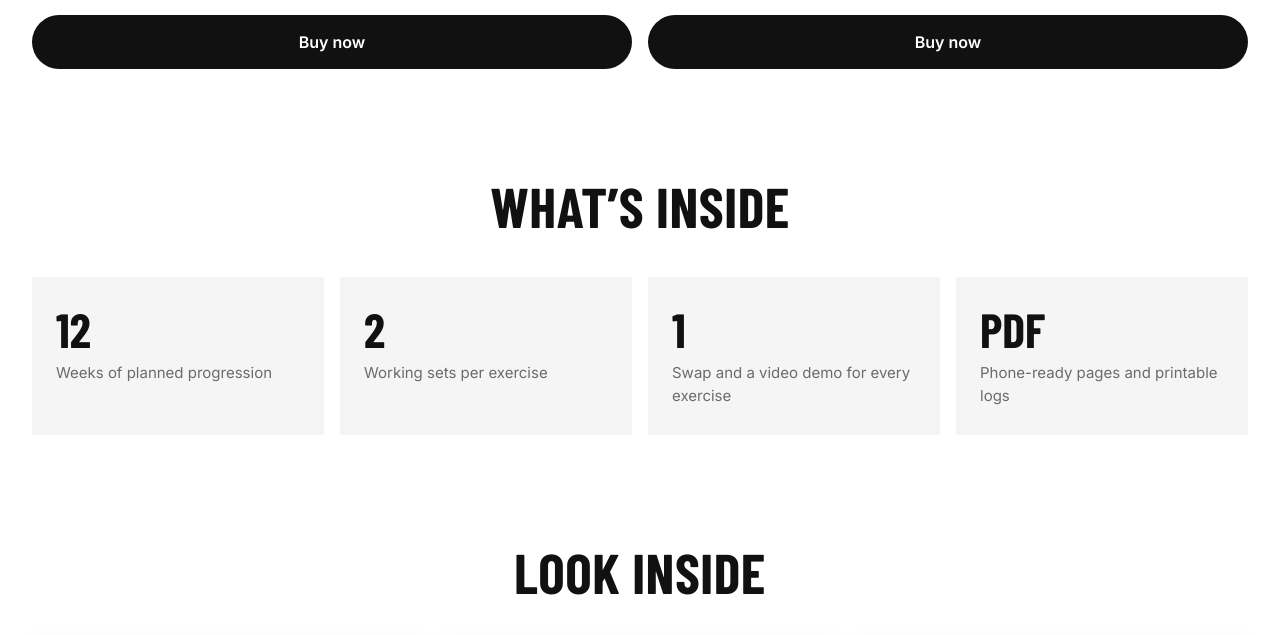
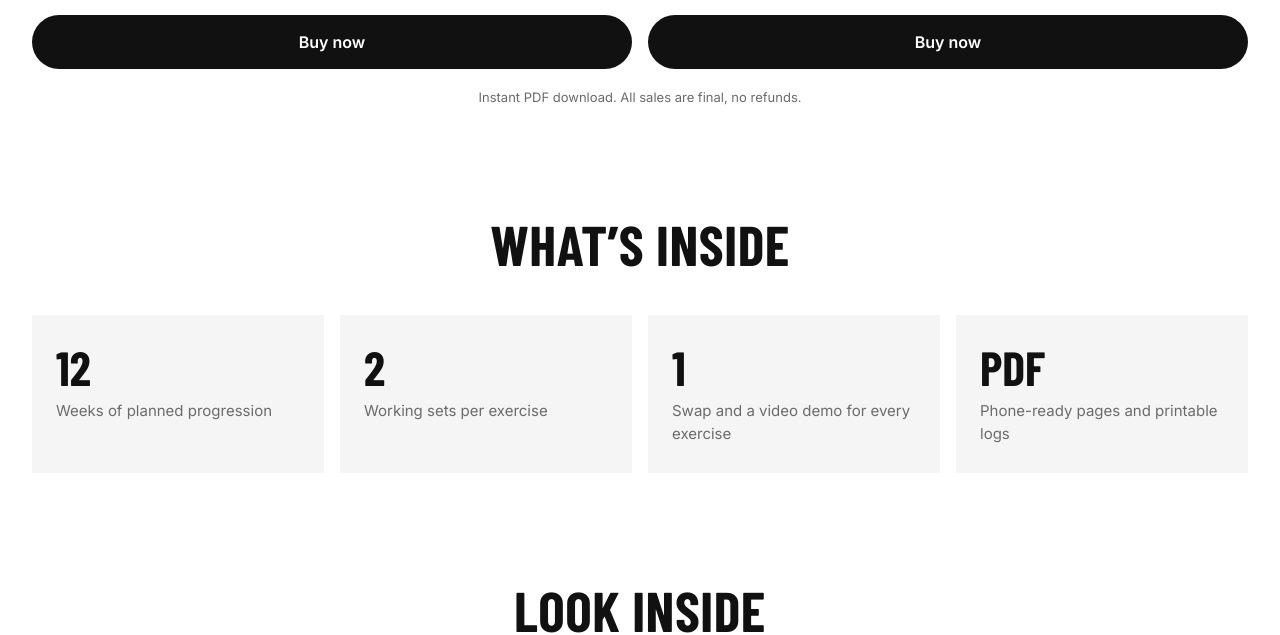
Before and after one commit to Marwanwahaibi/teamnofat, a plain HTML site: page index.html in a window 1280 px wide. Shown: the part 905-1540 px from the top of the page. Drawn offline with nearby package versions, Linux system fonts and the light colour scheme; grey boxes are pictures that could not be loaded; a web font is replaced by a local one.

Commit message:
Update index.html

```diff
--- a/index.html
+++ b/index.html
@@ -71,6 +71,8 @@ nav .r{display:flex;justify-content:flex-end}
 .peek{display:grid;grid-template-columns:repeat(3,1fr);gap:16px;margin-top:40px}
 .peek img{width:100%;height:auto;display:block;border:1px solid var(--line);box-shadow:0 10px 30px rgba(0,0,0,.06)}
 @media (max-width:860px){.pr{text-align:start}.peek{grid-template-columns:repeat(3,72%);overflow-x:auto;scroll-snap-type:x mandatory;gap:10px;margin-top:28px;padding-bottom:6px}.peek img{scroll-snap-align:start}.omr{font-size:11.5px}}
+
+.final{color:var(--soft);font-size:13px;text-align:center;margin-top:18px}
 
 /* about */
 .about{max-width:760px;text-align:center}
@@ -179,6 +181,7 @@ html[lang=ar] .tile .k{letter-spacing:0}
     <a class="buy" data-buy="intense" href="#" target="_blank" rel="noopener">Buy now</a>
   </article>
 </section>
+<p class="wrap final">Instant PDF download. All sales are final, no refunds.</p>
 
 <section class="sec"><div class="wrap">
   <h3 class="h">What’s inside</h3>
@@ -214,6 +217,7 @@ html[lang=ar] .tile .k{letter-spacing:0}
     <details><summary>How do I get the PDF?</summary><p>Checkout happens on Whop. Right after payment you can download the guide, and you can download it again anytime from your Whop account.</p></details>
     <details><summary>Are there exercise videos?</summary><p>Yes. Every exercise in the PDF links to a short video demo. Tap the exercise name on your phone, or scan the code next to it if you print the plan.</p></details>
     <details><summary>Is it for men and women?</summary><p>Yes. The plan is built on effort targets, so every lifter chooses loads that fit their own strength.</p></details>
+    <details><summary>Can I get a refund?</summary><p>No. The plans are digital files you get right after payment, so all sales are final. If your file doesn't arrive or won't open, email help@teamnofat.com and we'll fix it.</p></details>
     <details><summary>I need help with my order.</summary><p>Email us at <a href="mailto:help@teamnofat.com">help@teamnofat.com</a> and we will get back to you.</p></details>
     <details><summary>I have an injury. Is this for me?</summary><p>The programs are for healthy adults. If you have an injury or a medical condition, speak with a qualified clinician before starting.</p></details>
   </div>
@@ -253,6 +257,7 @@ const AR = {
 "We took everything that worked for us, the training, the mistakes and the lessons, and squeezed it into simple 12-week plans. No guesswork, no random programs, no paying for things that don’t deliver.":"عصرنا خبرتنا كلها، اللي نجح معنا والأخطاء اللي تعلمنا منها، وحطيناها في برامج 12 أسبوع بسيطة وواضحة. لا تخمين، ولا برامج عشوائية، ولا فلوس تروح على شي ما يفيدك.",
 "All you have to do is show up and follow the plan.":"عليك بس تلتزم وتمشي على الخطة.",
 "I need help with my order.":"أحتاج مساعدة في طلبي.","Email us at":"راسلنا على","and we will get back to you.":"ونرد عليك.",
+"Instant PDF download. All sales are final, no refunds.":"تحميل فوري للملف. جميع المبيعات نهائية ولا يوجد استرجاع.","Can I get a refund?":"أقدر أسترجع فلوسي؟","No. The plans are digital files you get right after payment, so all sales are final. If your file doesn't arrive or won't open, email help@teamnofat.com and we'll fix it.":"لا. الخطط ملفات رقمية توصلك مباشرة بعد الدفع، لذلك جميع المبيعات نهائية. إذا ما وصلك الملف أو ما انفتح، راسلنا على help@teamnofat.com ونحلها لك.",
 "Questions":"الأسئلة","Which plan should I start with?":"بأي خطة أبدأ؟",
 "If you train three days a week or you’re still building your base, start with Moderate. If you already train consistently and can commit to five days, go Intense.":"إذا تتمرن 3 أيام في الأسبوع أو لسا تبني أساسك، ابدأ بالمتوسط. وإذا متعود تتمرن بانتظام وتقدر تلتزم 5 أيام، روح للمكثف.",
 "What equipment do I need?":"إيش المعدات اللي أحتاجها؟",
```
